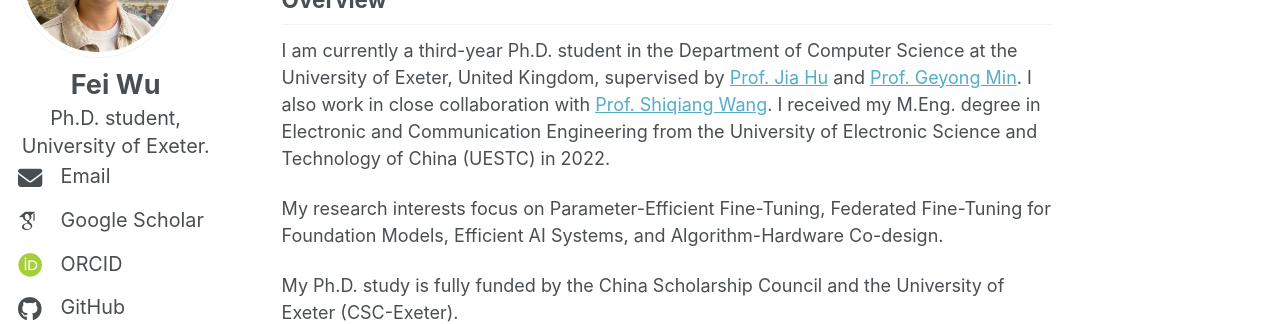
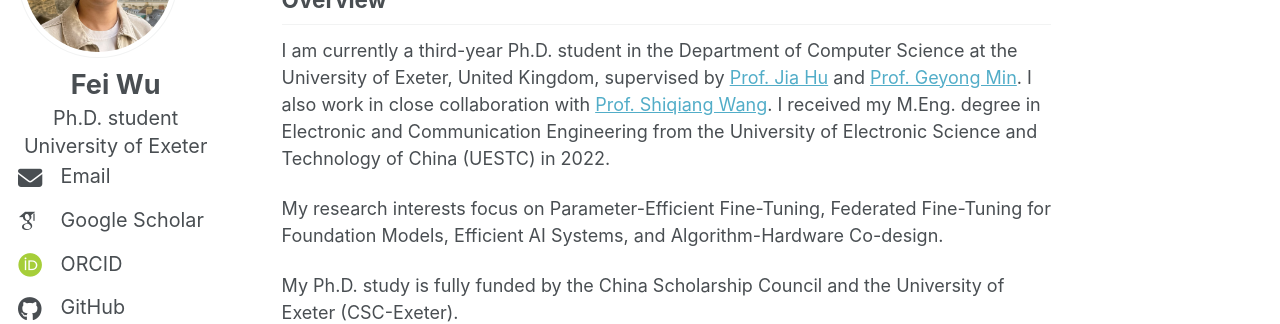
Before and after one commit to fei407/fei407.github.io, a Jekyll site: the page built from _pages/about.md, in a window 1280 px wide. Shown: the part 202-526 px from the top of the page. Built offline with Jekyll 4.4.1, drawn with Linux system fonts in a browser that asks for light colours; some web fonts are replaced; a script bundle is joined from its source files by our own code; library files that are not in the unit come from our copies.

Commit message:
update info

```diff
--- a/_config.yml
+++ b/_config.yml
@@ -26,7 +26,7 @@ author:
   avatar           : "portrait.jpg"
   name             : "Fei Wu"
   pronouns         : # URL
-  bio              : "Ph.D. student, <br>University of Exeter."
+  bio              : "Ph.D. student <br>University of Exeter"
   location         : # URL
   employer         : # URL
   uri              : # URL
```
